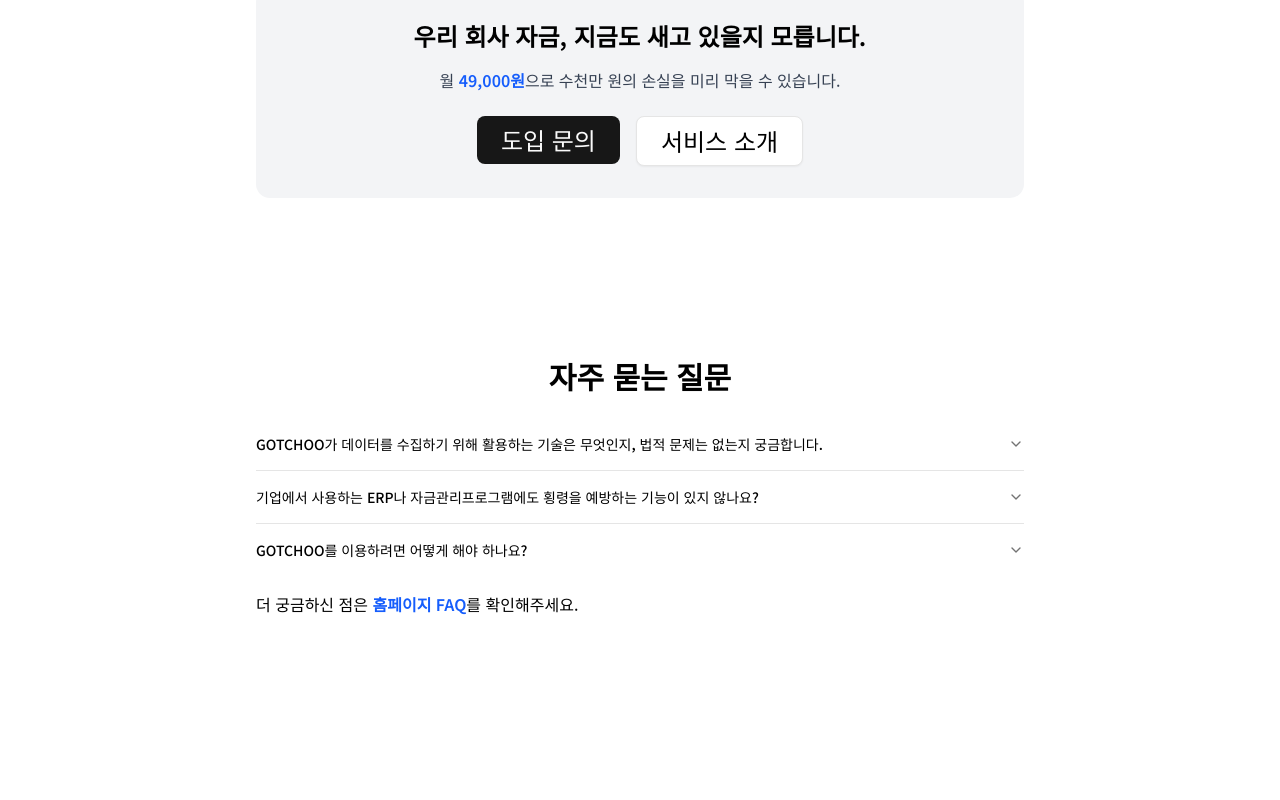
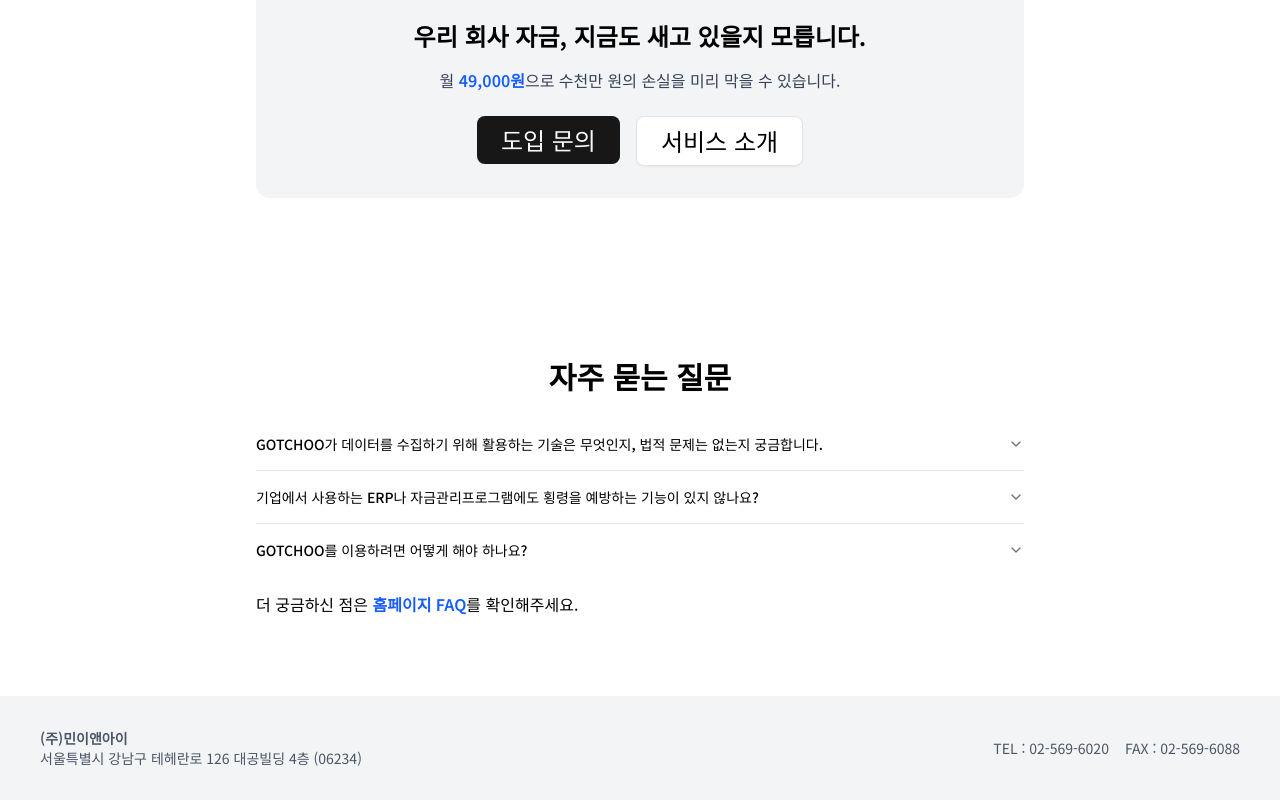
Before and after one commit to MontyCoder0701/gotchoo-landing, a Next.js app: page / in a window 1280 px wide. Shown: the part 2446-3246 px from the top of the page. Before the commit the page ends 3142 px from the top, so only its background shows below. Built offline with nearby package versions, Linux system fonts and the light colour scheme.

Commit message:
feat: footer 추가

```diff
--- a/app/_pages/Ceo.tsx
+++ b/app/_pages/Ceo.tsx
@@ -442,6 +442,21 @@
           </div>
         </div>
       </section>
+
+      {/* Footer Section */}
+      <footer className="w-full bg-gray-100 dark:bg-gray-900 border-St border-gray-300 dark:border-gray-700 px-6 sm:px-10 py-8">
+        <div className="max-w-7xl mx-auto flex flex-col sm:flex-row justify-between items-center gap-4 text-sm text-gray-600 dark:text-gray-400">
+          <div className="text-center sm:text-left">
+            <div className="font-semibold">(주)민이앤아이</div>
+            <div>서울특별시 강남구 테헤란로 126 대공빌딩 4층 (06234)</div>
+          </div>
+
+          <div className="flex gap-4">
+            <div>TEL : 02-569-6020 </div>
+            <div>FAX : 02-569-6088</div>
+          </div>
+        </div>
+      </footer>
     </div>
   );
 }
--- a/app/_pages/CeoFriend.tsx
+++ b/app/_pages/CeoFriend.tsx
@@ -443,6 +443,21 @@
           </div>
         </div>
       </section>
+
+      {/* Footer Section */}
+      <footer className="w-full bg-gray-100 dark:bg-gray-900 border-St border-gray-300 dark:border-gray-700 px-6 sm:px-10 py-8">
+        <div className="max-w-7xl mx-auto flex flex-col sm:flex-row justify-between items-center gap-4 text-sm text-gray-600 dark:text-gray-400">
+          <div className="text-center sm:text-left">
+            <div className="font-semibold">(주)민이앤아이</div>
+            <div>서울특별시 강남구 테헤란로 126 대공빌딩 4층 (06234)</div>
+          </div>
+
+          <div className="flex gap-4">
+            <div>TEL : 02-569-6020 </div>
+            <div>FAX : 02-569-6088</div>
+          </div>
+        </div>
+      </footer>
     </div>
   );
 }
--- a/app/_pages/Employee.tsx
+++ b/app/_pages/Employee.tsx
@@ -446,6 +446,21 @@
           </div>
         </div>
       </section>
+
+      {/* Footer Section */}
+      <footer className="w-full bg-gray-100 dark:bg-gray-900 border-St border-gray-300 dark:border-gray-700 px-6 sm:px-10 py-8">
+        <div className="max-w-7xl mx-auto flex flex-col sm:flex-row justify-between items-center gap-4 text-sm text-gray-600 dark:text-gray-400">
+          <div className="text-center sm:text-left">
+            <div className="font-semibold">(주)민이앤아이</div>
+            <div>서울특별시 강남구 테헤란로 126 대공빌딩 4층 (06234)</div>
+          </div>
+
+          <div className="flex gap-4">
+            <div>TEL : 02-569-6020 </div>
+            <div>FAX : 02-569-6088</div>
+          </div>
+        </div>
+      </footer>
     </div>
   );
 }
```
